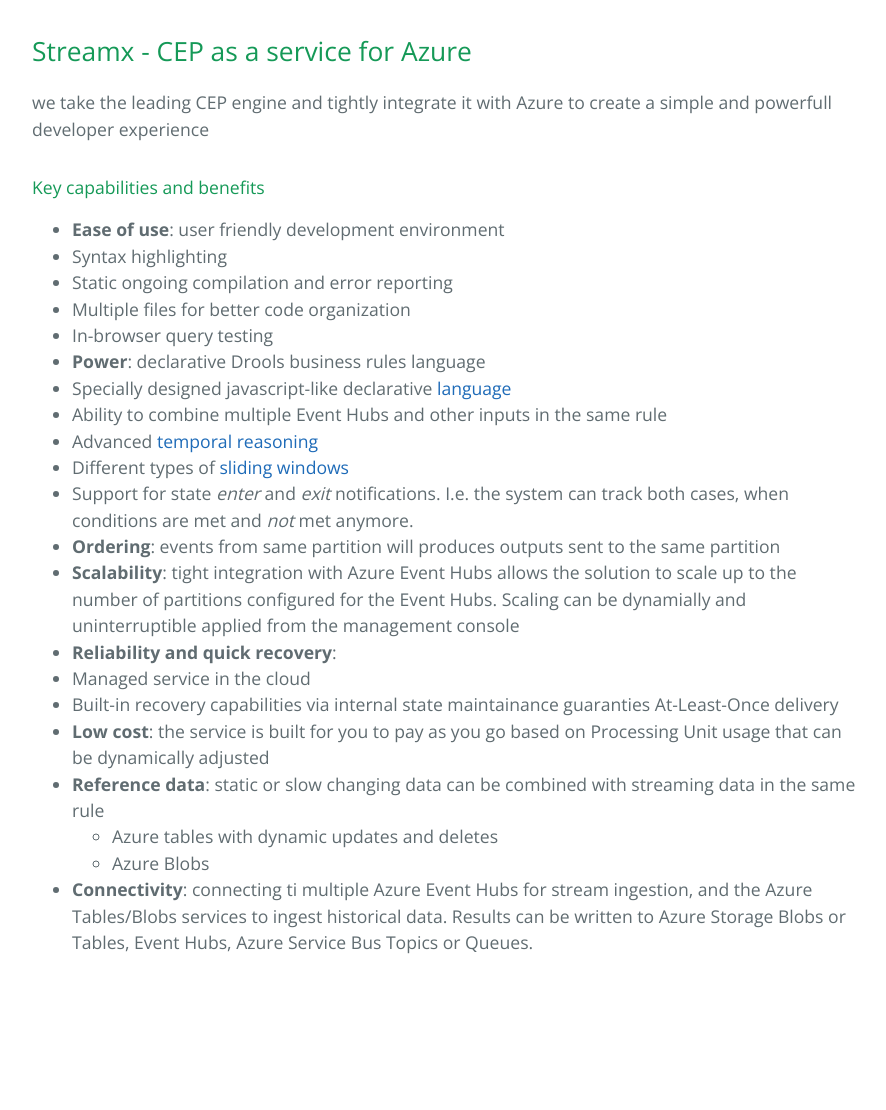
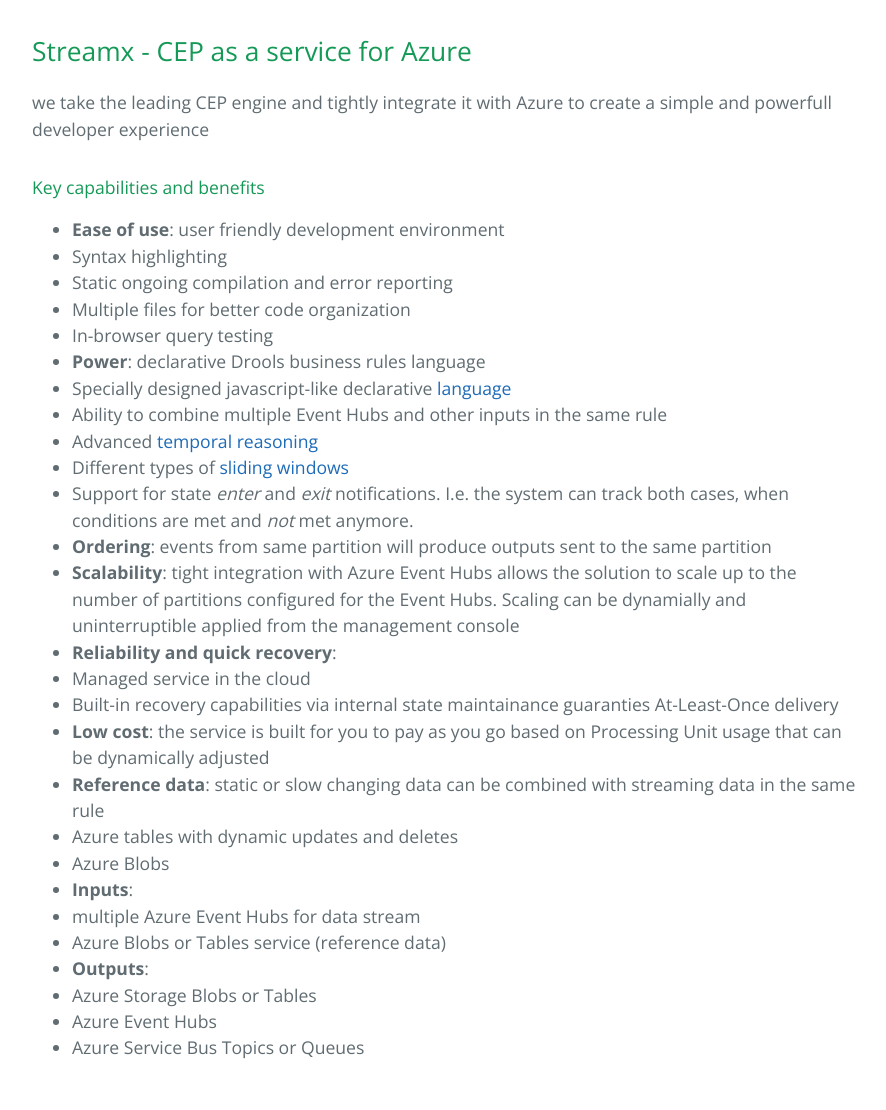
Before and after one commit to TrigerSoft/streamx, a Jekyll site: the page built from learn/why-streamx.md, in a window 1280 px wide. Shown: the whole page, without its empty margins (192-1078 px from the left). Built offline with Jekyll 4.4.1, drawn with Linux system fonts in a browser that asks for light colours; Markdown is read by kramdown in place of the engine named in the settings; before the commit the page ends 1005 px from its top, so only the background shows below that.

Commit message:
Update why-streamx.md

```diff
--- a/learn/why-streamx.md
+++ b/learn/why-streamx.md
@@ -16,13 +16,19 @@
  * Advanced <a href="http://docs.jboss.org/drools/release/6.3.0.Final/drools-docs/html/ch09.html#d0e12237" target="_blank">temporal reasoning</a>
  * Different types of <a href="http://docs.jboss.org/drools/release/6.3.0.Final/drools-docs/html/ch09.html#d0e12032" target="_blank">sliding windows</a>
  * Support for state *enter* and *exit* notifications. I.e. the system can track both cases, when conditions are met and *not* met anymore.
-* **Ordering**: events from same partition will produces outputs sent to the same partition
+* **Ordering**: events from same partition will produce outputs sent to the same partition
 * **Scalability**: tight integration with Azure Event Hubs allows the solution to scale up to the number of partitions configured for the Event Hubs. Scaling can be dynamially and uninterruptible applied from the management console
 * **Reliability and quick recovery**:
  * Managed service in the cloud
  * Built-in recovery capabilities via internal state maintainance guaranties At-Least-Once delivery
 * **Low cost**: the service is built for you to pay as you go based on Processing Unit usage that can be dynamically adjusted
 * **Reference data**: static or slow changing data can be combined with streaming data in the same rule
-  * Azure tables with dynamic updates and deletes
-  * Azure Blobs
-* **Connectivity**: connecting ti multiple Azure Event Hubs for stream ingestion, and the Azure Tables/Blobs services to ingest historical data. Results can be written to Azure Storage Blobs or Tables, Event Hubs, Azure Service Bus Topics or Queues.
+ * Azure tables with dynamic updates and deletes
+ * Azure Blobs
+* **Inputs**:
+ * multiple Azure Event Hubs for data stream
+ * Azure Blobs or Tables service (reference data)
+* **Outputs**:
+ * Azure Storage Blobs or Tables
+ * Azure Event Hubs
+ * Azure Service Bus Topics or Queues
```
